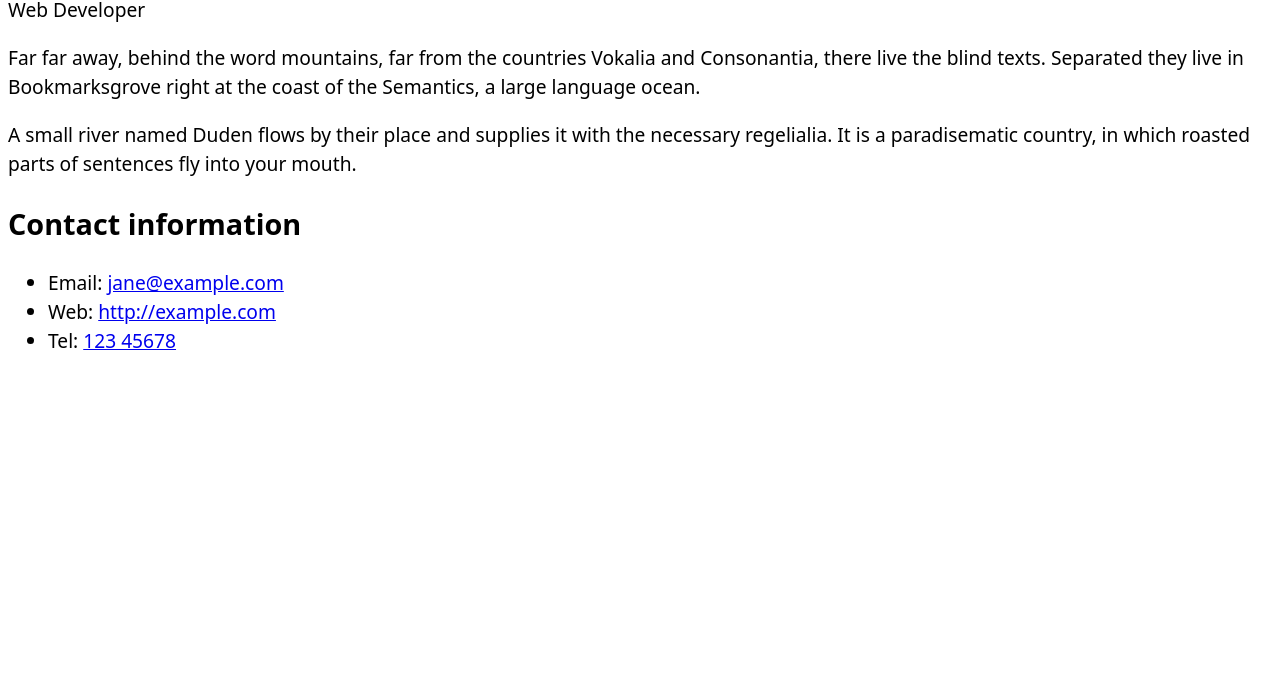
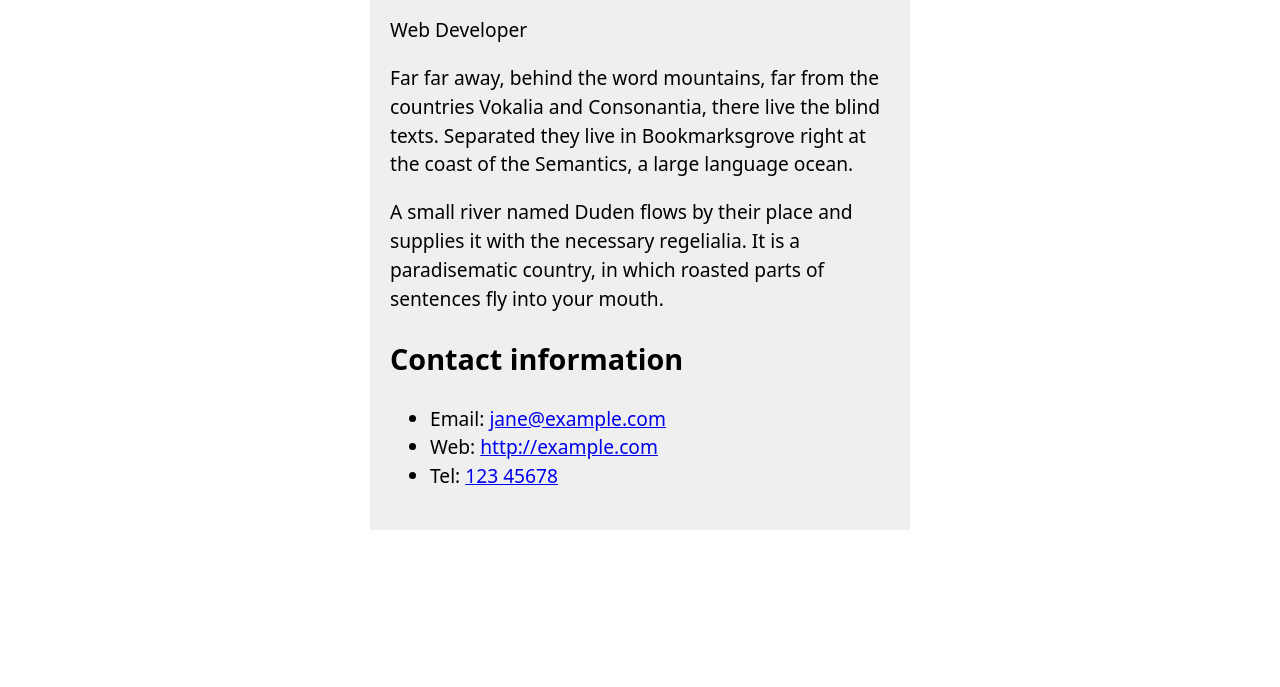
Before and after one commit to emmanuelibenge/emmanuelibenge.github.io, a plain HTML site: page biography-page/biography-page/dist/index.html in a window 1280 px wide. Shown: the part 113-800 px from the top of the page. Drawn offline with Linux system fonts and the light colour scheme.

Commit message:
CSS Changes

```diff
--- a/biography-page/biography-page/dist/style.css
+++ b/biography-page/biography-page/dist/style.css
@@ -12,4 +12,8 @@ html {
 
 body {
   font: 1.2em / 1.5 system-ui;
+  padding: 20px;
+  width: 500px;
+  background-color: #efefef;
+  margin: 0 auto;
 }
--- a/biography-page/biography-page/src/style.css
+++ b/biography-page/biography-page/src/style.css
@@ -12,4 +12,8 @@ html {
 
 body {
   font: 1.2em / 1.5 system-ui;
+  padding: 20px;
+  width: 500px;
+  background-color: #efefef;
+  margin: 0 auto;
 }
```
